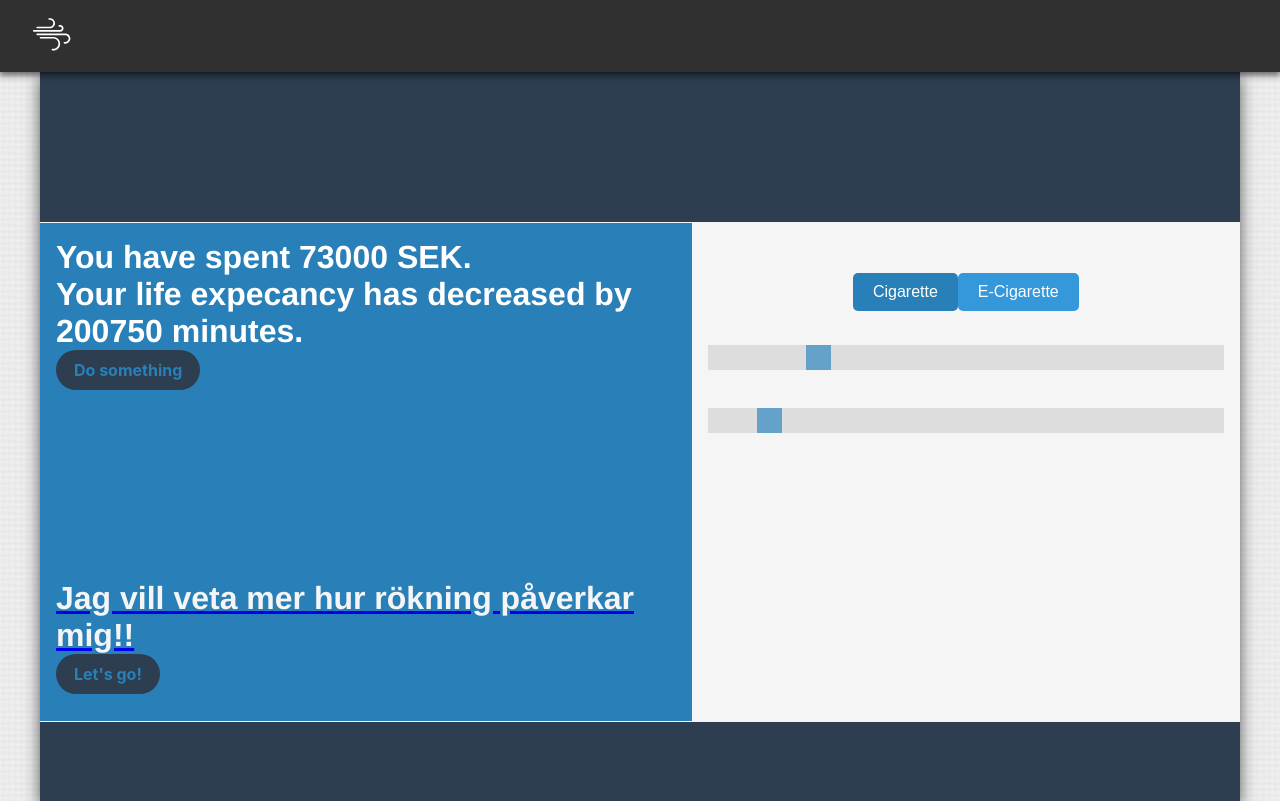
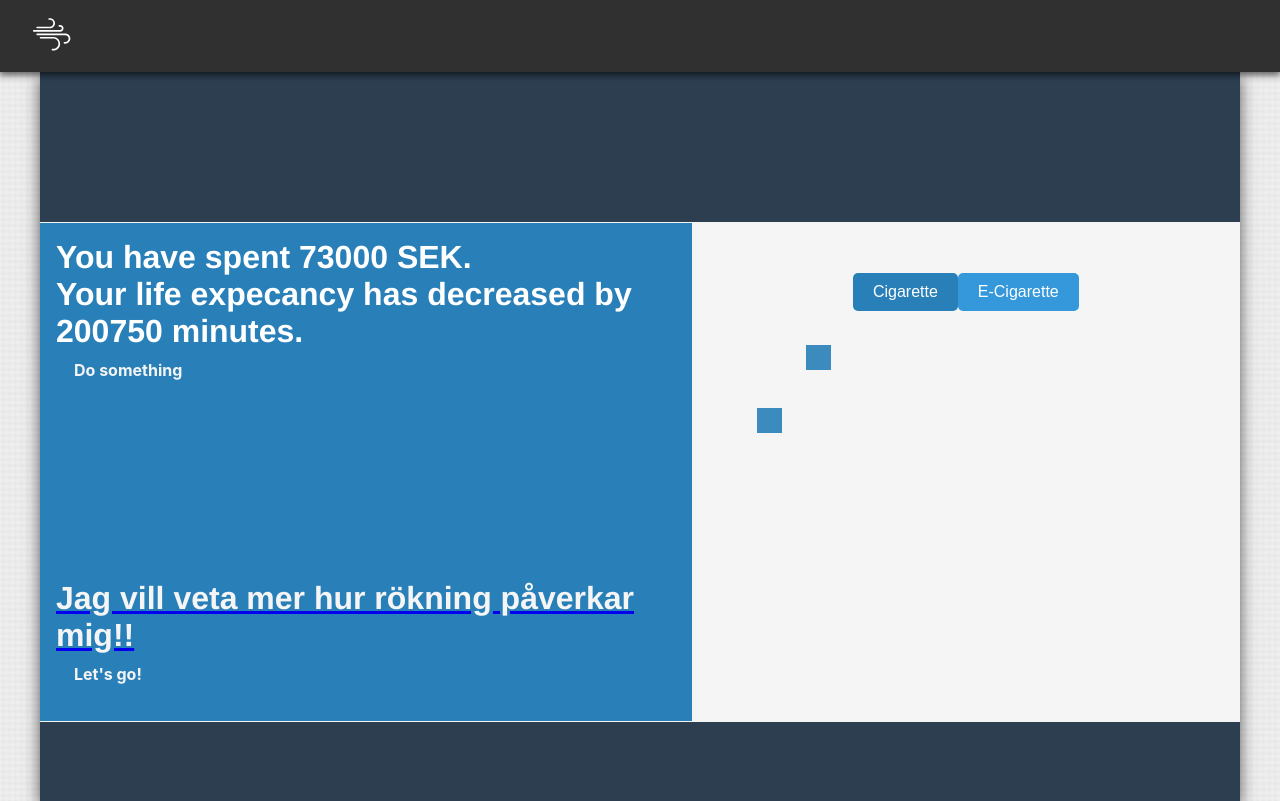
Before and after one commit to rubenmadsen/smokin, a Vue app in the folder Frontend/: page / in a window 1280 px wide. Built offline with nearby package versions, Linux system fonts and the light colour scheme.

Commit message:
Changed the slider color

```diff
--- a/Frontend/src/main.css
+++ b/Frontend/src/main.css
@@ -61,11 +61,11 @@
     user-select: none;
   }
 .std-button{
-    background: var(--background-color);
+    background: var(--primary-color);
     border-radius: 999px;
     /* box-shadow: #5E5DF0 0 10px 20px -10px; */
     box-sizing: border-box;
-    color: var(--primary-color);
+    color: var(--text-color);
     cursor: pointer;
     font-family: Inter,Helvetica,"Apple Color Emoji","Segoe UI Emoji",NotoColorEmoji,"Noto Color Emoji","Segoe UI Symbol","Android Emoji",EmojiSymbols,-apple-system,system-ui,"Segoe UI",Roboto,"Helvetica Neue","Noto Sans",sans-serif;
     font-size: 16px;
@@ -95,9 +95,9 @@
     appearance: none;
     width: 100%;
     height: 25px;
-    background: #d3d3d3;
+    background: var(--text-color);
     outline: none;
-    opacity: 0.7;
+    opacity: 0.9;
     -webkit-transition: .2s;
     transition: opacity .2s;
   }
```
